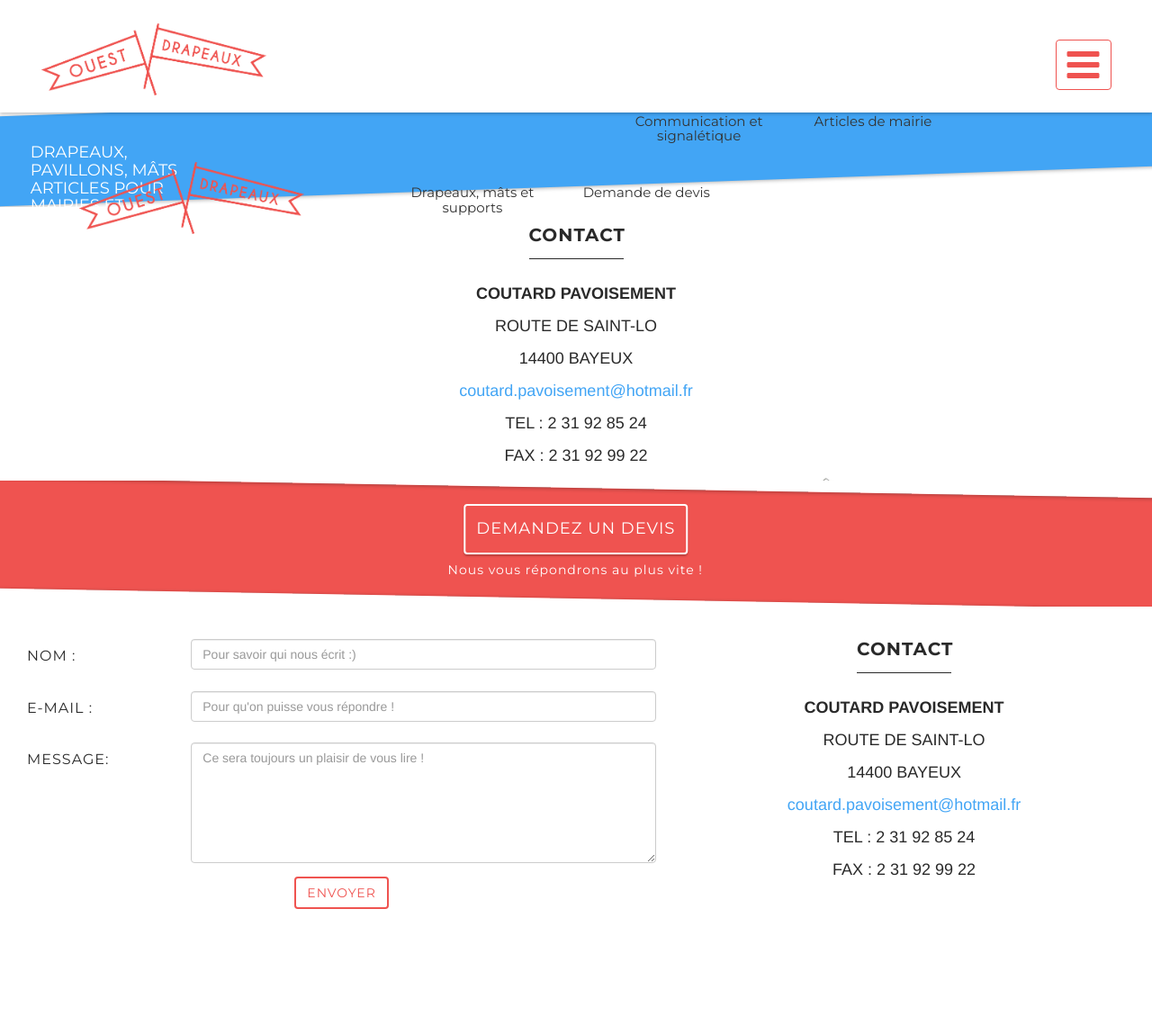
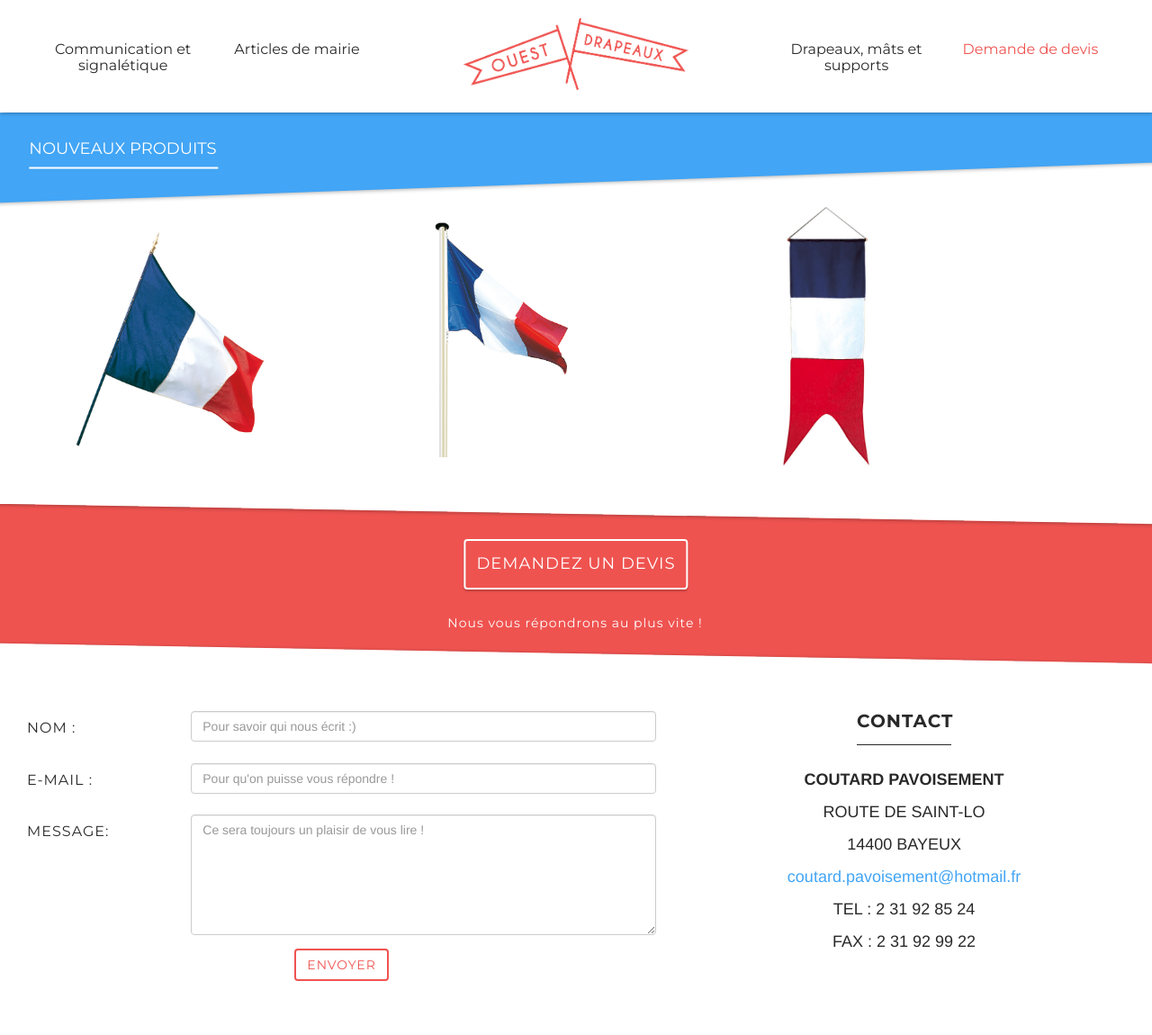
Before and after one commit to pablofaust/ouestdrapeaux, a PHP site: page / in a window 1280 px wide. Shown: the whole page at 90% size. Before the commit the page ends 1010 px from the top, so only its background shows below. Run offline with PHP 8.4, Linux system fonts and the light colour scheme; some libraries are stand-ins or nearby versions.

Commit message:
Corrections Luis

```diff
--- a/assets/menu.php
+++ b/assets/menu.php
@@ -2,12 +2,12 @@
 	<div class="row">
 
 		<!-- Le logo s'affiche au centre ou à gauche selon mobile ou tablette verticale -->
-		<div class="col-xs-12 col-sm-6 column-1 hidden-md">
-			<img src="assets/img/Logo.png" />
+		<div class="col-xs-12 col-sm-6 column-1 visible-xs visible-sm">
+			<a href="#"><img src="assets/img/Logo.png" /></a>
 		</div>
 
 		<!-- Apparition d'un toggle en version tablette verticale -->
-		<div class="col-sm-6 column-2 hidden-xs hidden-md">
+		<div class="col-sm-6 column-2 hidden-xs hidden-md hidden-lg">
 			<div class="dropdown">
 			  <button class="btn btn-default dropdown-toggle" type="button" id="dropdownMenu1" data-toggle="dropdown" aria-expanded="true">
 			    <i class="fa fa-bars fa-3x"></i>
@@ -21,29 +21,30 @@
 			</div>
 		</div>
 
+		<!-- Menu exhaustif des versions md et lg -->
 		<div class="col-md-4 column-1 hidden-xs hidden-sm">
 			<ul class="menu-md">
 				<div class="row">
 					<div class="col-md-6 lien-1">
-						<li><h2>Communication et signalétique</h2></li>
+						<li><h2><a href="#">Communication et signalétique</a></h2></li>
 					</div>
 					<div class="col-md-6 lien-2">
-						<li><h2>Articles de mairie</h2></li>
+						<li><h2><a href="#">Articles de mairie</a></h2></li>
 					</div>
 				</div>
 			</ul>
 		</div>
 		<div class="col-md-4 column-2 hidden-xs hidden-sm">
-			<img src="assets/img/Logo.png" />
+			<a href="#"><img src="assets/img/Logo.png" /></a>
 		</div>
 		<div class="col-md-4 column-3 hidden-xs hidden-sm">
 			<ul class="menu-md">
 				<div class="row">
 					<div class="col-md-6 lien-3">
-						<li><h2>Drapeaux, mâts et supports</h2></li>
+						<li><h2><a href="#">Drapeaux, mâts et supports</a></h2></li>
 					</div>
 					<div class="col-md-6 lien-4">
-						<li><h2>Demande de devis</h2></li>
+						<li><h2><a href="#">Demande de devis</a></h2></li>
 					</div>
 			</ul>
 		</div>
--- a/css/style.css
+++ b/css/style.css
@@ -8,7 +8,7 @@
 
 .wrapper-1 {
 	position: relative;
-	height: 100px;
+	height: 102px;
 	overflow-x: hidden;
 }
 
@@ -19,7 +19,7 @@
 }
 .wrapper-3 {
 	position: relative;
-	height: 127px;
+	height: 110px;
 	overflow-x: hidden;
 }
 
@@ -239,7 +239,11 @@
 	padding-bottom: 23px;
 }
 
-*/
+.dropdown ul li:last-child a {
+	color: #EF5350;
+}
+
+
 /* Section bleue */
 
 .wrapper-1 {
@@ -262,6 +266,10 @@
 }
 
 /* Slider */
+
+.wrapper-2 {
+	height: 315px;
+}
 
 .slider {
 	padding-left: 4%;
@@ -303,7 +311,17 @@
 	vertical-align: middle;
 }
 
+/* Section rouge */
+
+.wrapper-3 {
+ height: 125px;
+}
+
 /* Formulaire */
+
+.form {
+	margin-top: 670px;
+}
 
 .form .column-1 {
 	padding-top: 30px;
@@ -385,6 +403,26 @@
 	margin-top: 0.5%;
 }
 
+.menu-md .lien-1 a, .menu-md .lien-2 a, .menu-md .lien-3 a {
+	text-decoration: none;
+	color: rgba(0, 0, 0, 0.84);
+}
+
+.menu-md .lien-1 a:hover, .menu-md .lien-2 a:hover, .menu-md .lien-3 a:hover {
+	text-decoration: none;
+	color: #42A5F5;
+}
+
+.menu-md .lien-4 a {
+	text-decoration: none;
+	color: #EF5350;
+}
+
+.menu-md .lien-4 a:hover {
+	text-decoration: none;
+	color: #42A5F5;
+}
+
 /* Section bleue */
 
 .wrapper-1 {
@@ -441,4 +479,57 @@
 	padding-top: 20px;
 }
 
+.form button:hover {
+	color: #fff;
+	background-color: #EF5350;
 }
+
+}
+
+/* Version large */
+
+@media (min-width: 1200px) {
+
+/* Menu */
+
+.menu-md h2 {
+	font-size: 16px;
+}
+
+/* Section bleue */
+
+.wrapper-2 {
+	height: 330px;
+}
+
+.blue-section {
+	margin-top: -22px;
+}
+
+/* Section rouge */
+
+.red-section {
+	margin-top: 11px;
+	height: 155px;
+}
+
+.red-section button {
+	margin-top: 10px;
+}
+
+.red-section h5 {
+	margin-top: 30px;
+}
+
+.wrapper-3 {
+	height: 180px;
+}
+
+/* Formulaire */
+
+.form {
+	padding-top: 90px;
+	padding-bottom: 40px;
+}
+
+}
--- a/home/body.php
+++ b/home/body.php
@@ -2,13 +2,13 @@
 
 	<div class="wrapper-1">
 		 <div class="blue-section">
-		 	<h1 class="hidden-sm hidden-md">Drapeaux, pavillons, mâts<br>Articles pour mairies et collectivités</h1>
+		 	<h1 class="hidden-sm hidden-md hidden-lg">Drapeaux, pavillons, mâts<br>Articles pour mairies et collectivités</h1>
 		 	<h1 class="hidden-xs">Nouveaux produits</h1>
 		 </div>
 	</div>
 
 	<div class="wrapper-2">
-		 <div class="white-section hidden-sm hidden-md">
+		 <div class="white-section visible-xs">
 		 	<h2>Contact</h2>
 		 	<h3><strong>COUTARD PAVOISEMENT</strong><br>
 		 		ROUTE DE SAINT-LO<br>
@@ -40,7 +40,8 @@
 
 	<div class="wrapper-3">
 		 <div class="red-section">
-		 	<a href="#form"><button type="button" class="btn">
+		 		<h4 class="hidden-md hidden-lg">Demandez un devis</h4>
+		 	<a href="#form"><button type="button" class="btn hidden-xs hidden-sm">
 		 		<h4>Demandez un devis</h4>
 		 	</button></a>
 		 	 	<h5>Nous vous répondrons au plus vite !</h5>
```
